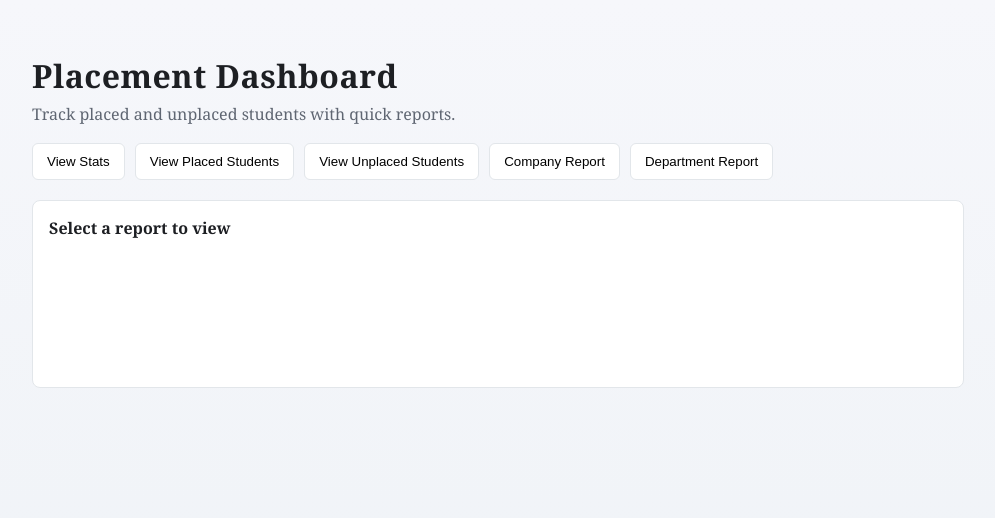
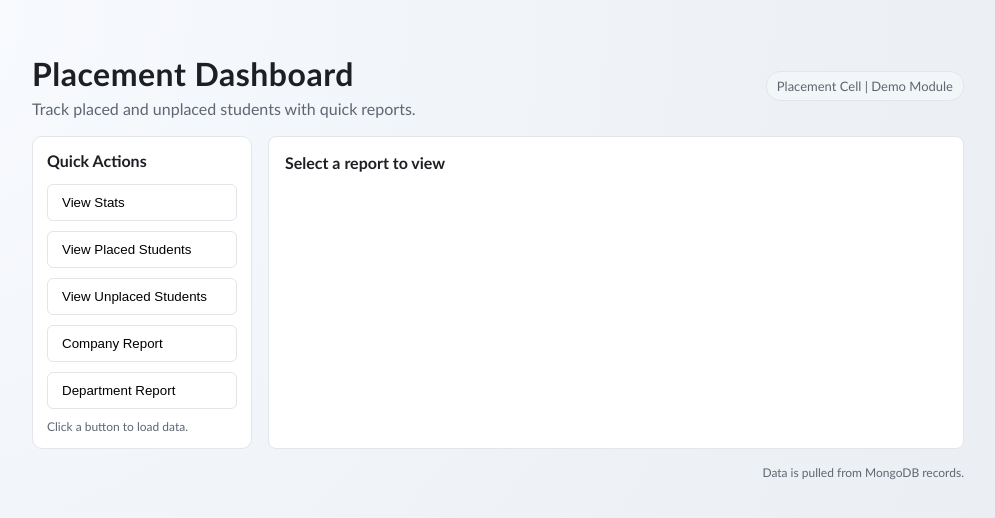
Before and after one commit to GoldleoM/Placement-Tracking-Reports-Module, a website: page client/index.html in a window 1280 px wide. Shown: the whole page, without its empty margins (142-1137 px from the left). Drawn offline with Linux system fonts and the light colour scheme.

Commit message:
Improve dashboard layout and styling

```diff
--- a/client/index.html
+++ b/client/index.html
@@ -9,22 +9,31 @@
 <body>
   <div class="page">
     <header class="top">
+      <div class="title-block">
         <h1>Placement Dashboard</h1>
         <p class="sub">Track placed and unplaced students with quick reports.</p>
+      </div>
+      <div class="meta">Placement Cell | Demo Module</div>
     </header>
 
-    <section class="controls">
+    <section class="panel">
+      <aside class="controls">
+        <div class="panel-title">Quick Actions</div>
         <button id="btnStats">View Stats</button>
         <button id="btnPlaced">View Placed Students</button>
         <button id="btnUnplaced">View Unplaced Students</button>
         <button id="btnCompany">Company Report</button>
         <button id="btnDept">Department Report</button>
-    </section>
+        <div class="hint">Click a button to load data.</div>
+      </aside>
 
       <section class="content">
         <div id="resultTitle" class="result-title">Select a report to view</div>
         <div id="resultBox" class="result-box"></div>
       </section>
+    </section>
+
+    <footer class="foot">Data is pulled from MongoDB records.</footer>
   </div>
 
   <script src="script.js"></script>
--- a/client/style.css
+++ b/client/style.css
@@ -6,6 +6,7 @@
   --accent: #1a6fa6;
   --accent-dark: #14567f;
   --border: #e2e6ea;
+  --soft: #f3f6f9;
 }
 
 * {
@@ -15,8 +16,8 @@
 }
 
 body {
-  font-family: "Georgia", "Times New Roman", serif;
-  background: linear-gradient(180deg, #f6f7fb 0%, #eef2f6 100%);
+  font-family: "Trebuchet MS", "Segoe UI", sans-serif;
+  background: radial-gradient(circle at top left, #f9fbff 0%, #eef2f6 55%, #e9edf2 100%);
   color: var(--text);
   min-height: 100vh;
 }
@@ -28,6 +29,10 @@ body {
 }
 
 .top {
+  display: flex;
+  justify-content: space-between;
+  align-items: center;
+  gap: 12px;
   margin-bottom: 18px;
 }
 
@@ -41,11 +46,35 @@ body {
   color: var(--muted);
 }
 
+.meta {
+  font-size: 13px;
+  color: var(--muted);
+  background: var(--soft);
+  border: 1px solid var(--border);
+  padding: 6px 10px;
+  border-radius: 14px;
+}
+
+.panel {
+  display: grid;
+  grid-template-columns: 220px 1fr;
+  gap: 16px;
+}
+
 .controls {
   display: flex;
-  flex-wrap: wrap;
+  flex-direction: column;
   gap: 10px;
-  margin: 16px 0 20px;
+  background: var(--card);
+  border: 1px solid var(--border);
+  padding: 14px;
+  border-radius: 10px;
+  height: fit-content;
+}
+
+.panel-title {
+  font-weight: 700;
+  margin-bottom: 4px;
 }
 
 .controls button {
@@ -54,11 +83,18 @@ body {
   padding: 10px 14px;
   cursor: pointer;
   border-radius: 6px;
-  transition: background 0.2s ease;
+  text-align: left;
+  transition: background 0.2s ease, border 0.2s ease;
 }
 
 .controls button:hover {
   background: #f0f4f8;
+  border-color: #cfd8e3;
+}
+
+.hint {
+  font-size: 12px;
+  color: var(--muted);
 }
 
 .content {
@@ -103,9 +139,21 @@ body {
   font-size: 14px;
 }
 
+.foot {
+  margin-top: 16px;
+  font-size: 12px;
+  color: var(--muted);
+  text-align: right;
+}
+
 @media (max-width: 700px) {
-  .controls {
+  .top {
     flex-direction: column;
+    align-items: flex-start;
+  }
+
+  .panel {
+    grid-template-columns: 1fr;
   }
 
   .controls button {
```
Lines whose indentation alone changed are shown as unchanged.
